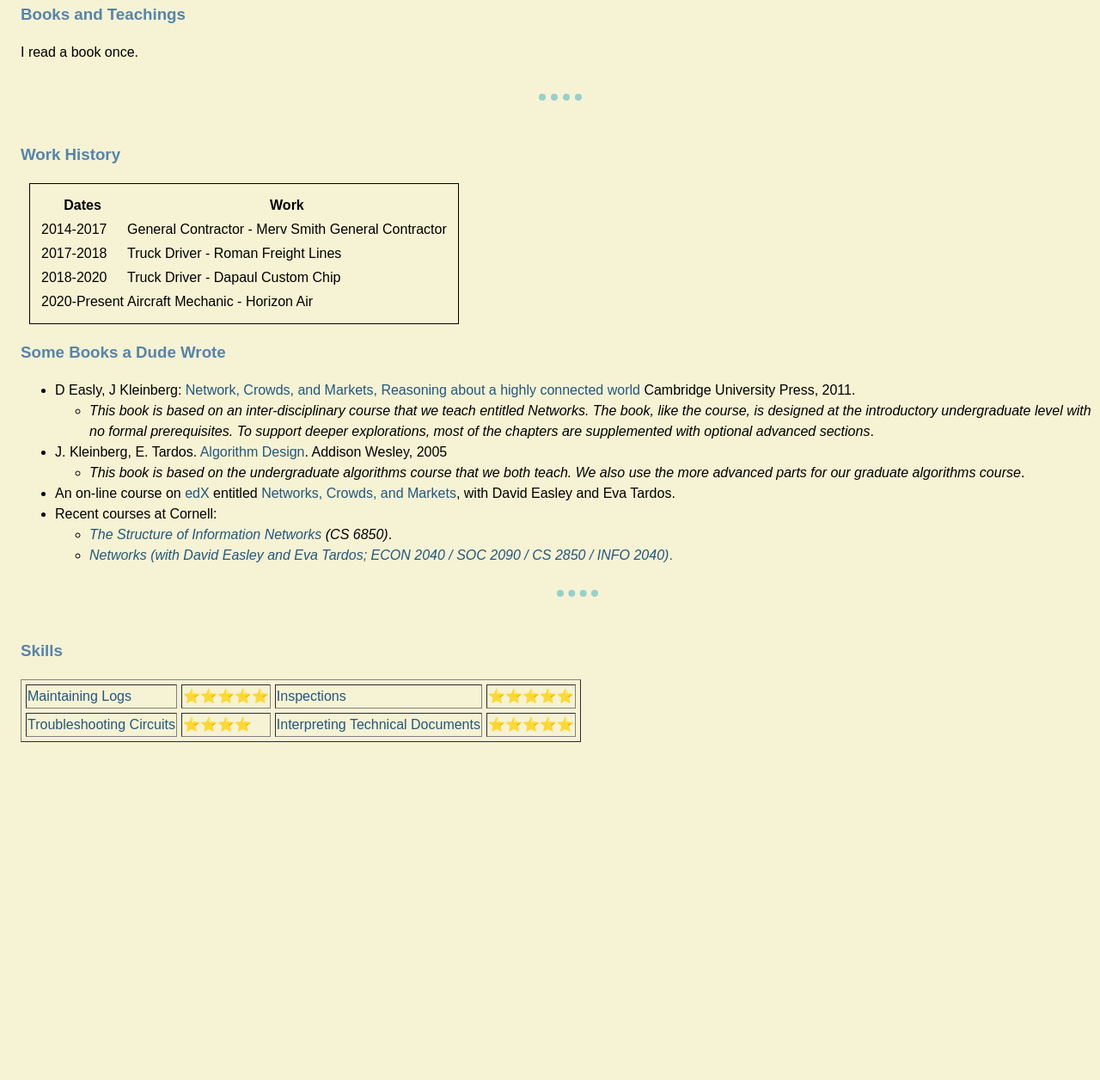
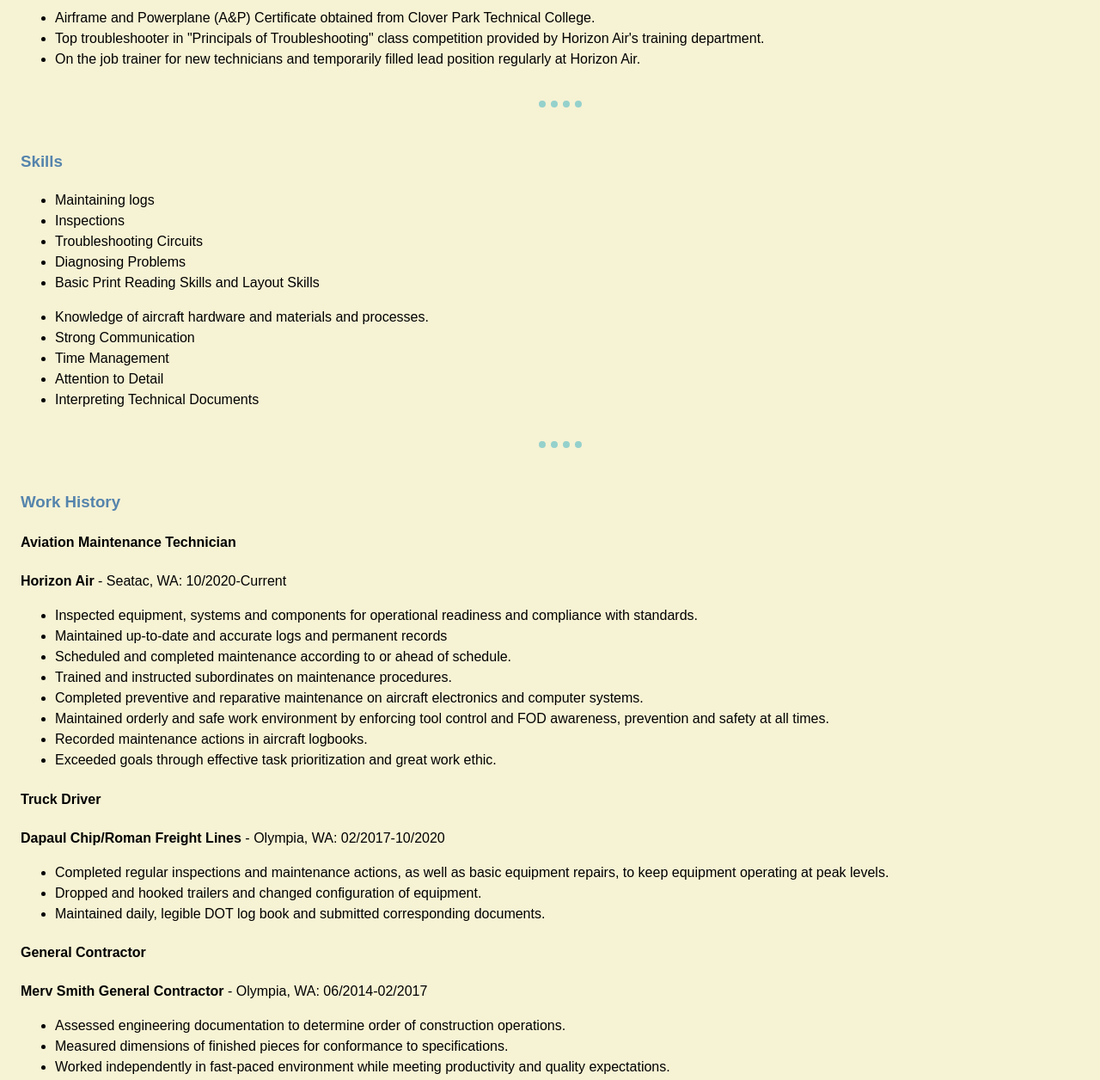
Before and after one commit to thorsgar/Garrett-Smith, a plain HTML site: page index.html in a window 1280 px wide. Shown: the part 643-1899 px from the top of the page at 86% size. Before the commit the page ends 1506 px from the top, so only its background shows below. Drawn offline with Linux system fonts and the light colour scheme.

Commit message:
Update index.html

```diff
--- a/index.html
+++ b/index.html
@@ -4,7 +4,7 @@
     <meta charset="utf-8">
     <title>My Webpage</title>
 
-    <link rel="stylesheet" href="styles.css">
+    <link rel="stylesheet" href="css/styles.css">
   </head>
   <header class="nav">
     <p class="home"><a href="index.html"><strong>Home</strong></a></p>
@@ -18,8 +18,7 @@
         <td><img src="images/me.jpg" alt="Garrett Smith Image" class="profile-image"></td>
         <td><h1>Garrett Smith</h1>
           <p><em>Horizon Air</em></p>
-          <p><em>Department of <strong>Maintenance</strong></em></p>
-          <p><em>Department of <strong>Information Science</strong></em></p>
+          <p><em>Aviation Maintenance Technician</em></p>
           <p><em>Clover Park Technical College</em></p>
           <p><a class="links" href=hobbies.html>My Hobbies</a></p></td>
       </tr>
@@ -28,74 +27,80 @@
     <hr>
       <p>I am a skilled Aircraft Maintenance Technician knowlegable in all areas of aircraft systems.
         Capable of performing in-process and final aircraft inspections with committment and
-        unfailing accuracy and safety..</p>
+        unfailing accuracy and safety.</p>
       <p>Link to:<a class="links" href="contactme.html"> Contact information</a>.</p>
     <hr>
-    <h3>Books and Teachings</h3>
-      <p>I read a book once.</p>
+    <h3>Accomplishments</h3>
+      <ul>
+        <li>Airframe and Powerplane (A&P) Certificate obtained from Clover Park Technical College.</li>
+        <li>Top troubleshooter in "Principals of Troubleshooting" class competition provided by Horizon Air's
+            training department.
+        </li>
+        <li>On the job trainer for new technicians and temporarily filled lead position regularly at Horizon Air.</li>
+      </ul>
       <hr>
+    <h3>Skills</h3>
+        <div class="skills-left">
+          <ul>
+            <li>Maintaining logs</li>
+            <li>Inspections</li>
+            <li>Troubleshooting Circuits</li>
+            <li>Diagnosing Problems</li>
+            <li>Basic Print Reading Skills and Layout Skills</li>
+          </ul>
+        </div>
+        <div class="skills-right">
+          <ul>
+            <li>Knowledge of aircraft hardware and materials
+              and processes.</li>
+            <li>Strong Communication</li>
+            <li>Time Management</li>
+            <li>Attention to Detail</li>
+            <li>Interpreting Technical Documents</li>
+          </ul>
+        </div>
+        <hr>
     <h3>Work History</h3>
-    <table class=work-table>
-      <thead>
-        <tr>
-          <th>Dates</th>
-          <th>Work</th>
-        </tr>
-      </thead>
-      <tr>
-        <td>2014-2017</td>
-        <td>General Contractor - Merv Smith General Contractor</td>
-      </tr>
-      <tr>
-        <td>2017-2018</td>
-        <td>Truck Driver - Roman Freight Lines</td>
-      </tr>
-      <tr>
-        <td>2018-2020</td>
-        <td>Truck Driver - Dapaul Custom Chip</td>
-      </tr>
-      <tr>
-        <td>2020-Present</td>
-        <td>Aircraft Mechanic - Horizon Air</td>
-      </tr>
-    </table>
-    <h3>Some Books a Dude Wrote</h3>
-    <ul>
-      <li>D Easly, J Kleinberg: <a href="#">Network, Crowds, and Markets, Reasoning about a highly connected world</a> Cambridge University Press, 2011.</li>
+      <h4>Aviation Maintenance Technician</h4>
+      <p class="worked-here"><strong>Horizon Air</strong> - Seatac, WA: 10/2020-Current</p>
         <ul>
-          <li><em>This book is based on an inter-disciplinary course that we teach entitled Networks. The book, like the
-            course, is designed at the introductory undergraduate level with no formal prerequisites.
-            To support deeper explorations, most of the chapters are supplemented with optional advanced sections</em>.</li>
+          <li>Inspected equipment, systems and components for operational readiness and compliance with
+          standards.</li>
+          <li>Maintained up-to-date and accurate logs and permanent records</li>
+          <li>Scheduled and completed maintenance according to or ahead of schedule.
+          </li>
+          <li>Trained and instructed subordinates on maintenance procedures.</li>
+          <li>Completed preventive and reparative maintenance on aircraft electronics and computer systems.</li>
+          <li>Maintained orderly and safe work environment by enforcing tool control and FOD awareness,
+          prevention and safety at all times.</li>
+          <li>Recorded maintenance actions in aircraft logbooks.</li>
+          <li>Exceeded goals through effective task prioritization and great work ethic.</li>
         </ul>
-      <li>J. Kleinberg, E. Tardos.<a href="#"> Algorithm Design</a>. Addison Wesley, 2005</li>
+      <h4>Truck Driver</h4>
+        <p class="worked-here"><strong>Dapaul Chip/Roman Freight Lines</strong> - Olympia, WA: 02/2017-10/2020</p>
         <ul>
-          <li><em>This book is based on the undergraduate algorithms course that we both teach. We also use the more
-            advanced parts for our graduate algorithms course</em>.</li>
+          <li>Completed regular inspections and maintenance actions, as well as basic equipment repairs, to keep
+          equipment operating at peak levels.</li>
+          <li>Dropped and hooked trailers and changed configuration of equipment.</li>
+          <li>Maintained daily, legible DOT log book and submitted corresponding documents.</li>
         </ul>
-      <li>An on-line course on <a href="#">edX</a> entitled <a href="#">Networks, Crowds, and Markets</a>, with David Easley and Eva Tardos.</li>
-      <li>Recent courses at Cornell:</li>
+      <h4>General Contractor</h4>
+        <p class="worked-here"><strong>Merv Smith General Contractor</strong> - Olympia, WA: 06/2014-02/2017</p>
         <ul>
-          <li><em><a href="#">The Structure of Information Networks</a> (CS 6850)</em>.</li>
-          <li><em><a href="#">Networks<a> (with David Easley and Eva Tardos; ECON 2040 / SOC 2090 / CS 2850 / INFO 2040)</em>.</li>
+          <li>Assessed engineering documentation to determine order of construction operations.</li>
+          <li>Measured dimensions of finished pieces for conformance to specifications.</li>
+          <li>Worked independently in fast-paced environment while meeting productivity and quality expectations.</li>
+          <li>Observed safety regulations on job sites to minimize accidents.</li>
+          <li>Demonstrated safe and proper operation of equipment and tools to prevent harm to team members.</li>
         </ul>
+      <hr>
+    <h3>Education</h3>
+      <ul>
+        <li><strong class="school">North Thurston High School</strong> - High School Diploma, 2014</li>
+        <li><strong class="school">Clover Park Technical College</strong> - Aviation Maintenance Technician, 2020</li>
+        <li><strong class="school">South Puget Sound Community College</strong> - Engineering, No Degree</li>
+      </ul>
     <hr>
-    </ul>
-            <h3>Skills</h3>
-    <table border="1px" cellspacing="5px">
-      <tbody>
-        <tr>
-          <td>Maintaining Logs</td>
-          <td>⭐⭐⭐⭐⭐</td>
-          <td>Inspections</td>
-          <td>⭐⭐⭐⭐⭐</td>
-        </tr>
-        <tr>
-          <td>Troubleshooting Circuits</td>
-          <td>⭐⭐⭐⭐</td>
-          <td>Interpreting Technical Documents</td>
-          <td>⭐⭐⭐⭐⭐</td>
-        </tr>
-      </tbody>
     </table>
   </div>
 
```
